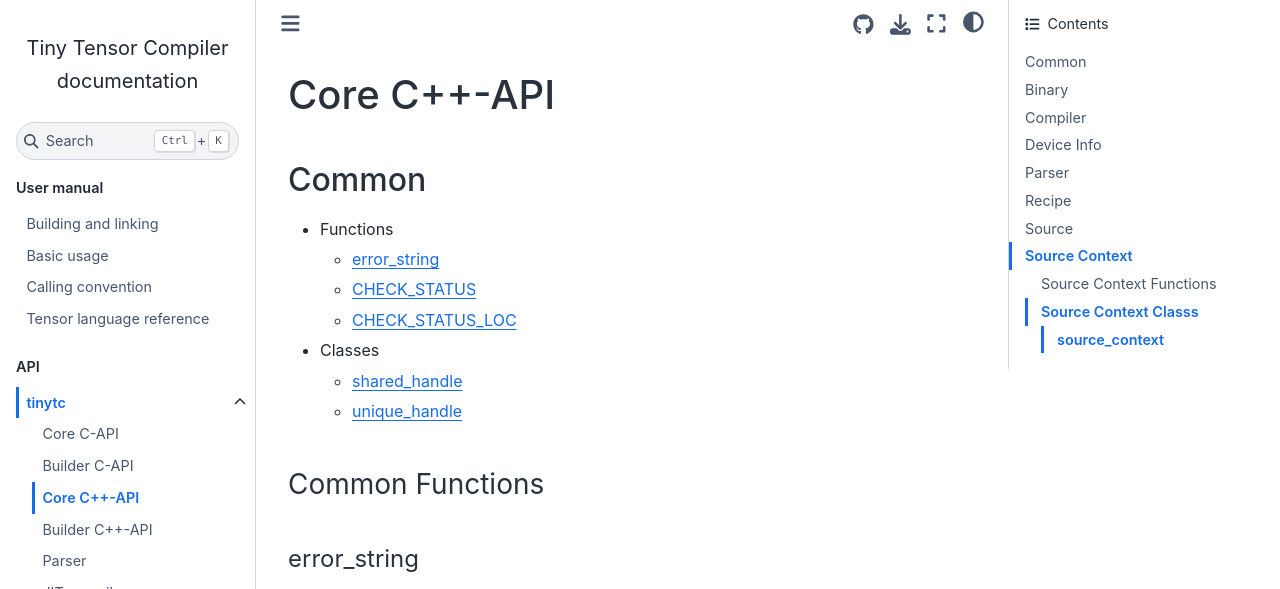
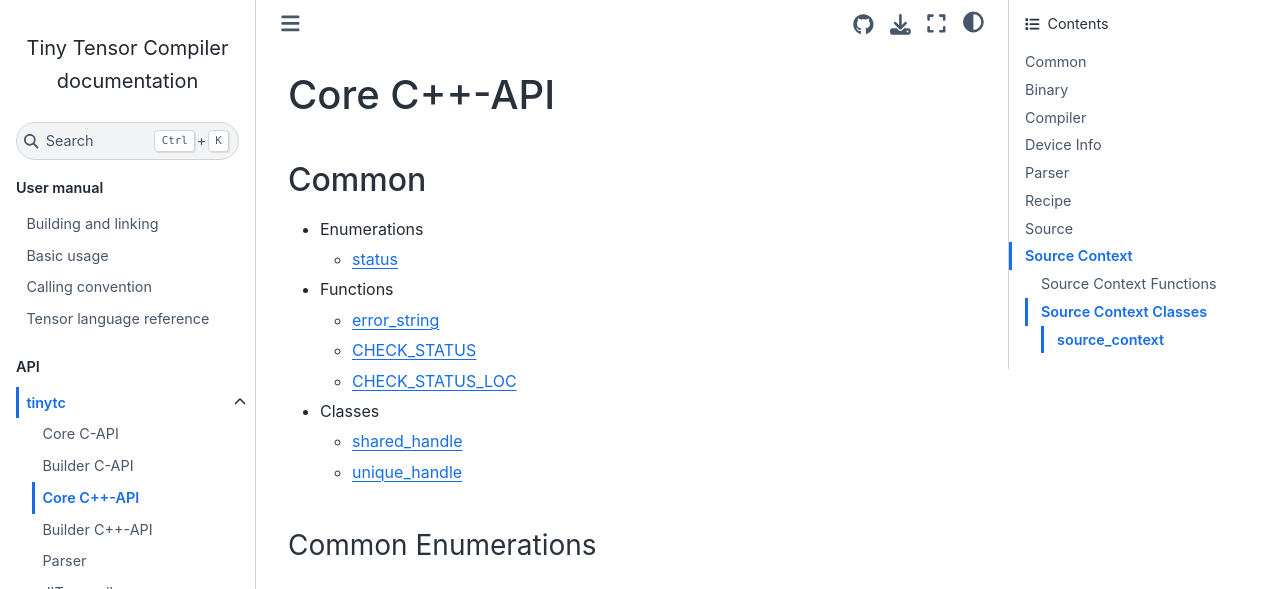
Before and after one commit to intel/tiny-tensor-compiler, a Sphinx documentation site: the page built from docs/api/core_cxxapi.rst, in a window 1280 px wide and 1400 px high. Shown: the top 589 px of the window. Built offline with Sphinx 7.4.7 and the Sphinx Book theme 1.1.4, drawn with Linux system fonts in a browser that asks for light colours; some of the changed text lies outside the part shown; grey boxes are pictures that could not be loaded.

```diff
--- a/docs/api/api_gen.py
+++ b/docs/api/api_gen.py
@@ -44,7 +44,7 @@ with open(args.output_rst, 'w') as f:
                 for symbol in symbol_list:
                     f.write(f'  * :ref:`{strip_symbol_name(symbol)}`\n\n')
             for symbol_type, symbol_list in category.items():
-                write_underline(f, f'{category_name} {symbol_type.title()}s', '-')
+                write_underline(f, f'{category_name} {title(symbol_type).title()}s', '-')
                 for symbol in symbol_list:
                     write_underline(f, strip_symbol_name(symbol), '.')
                     f.write(f'.. doxygen{symbol_type}:: {symbol}\n\n')
--- a/docs/api/core_cxxapi.rst
+++ b/docs/api/core_cxxapi.rst
@@ -7,6 +7,10 @@ Core C++-API
 
 Common
 ======
+
+* Enumerations
+
+  * :ref:`status`
 
 * Functions
 
@@ -21,6 +25,14 @@ Common
   * :ref:`shared_handle`
 
   * :ref:`unique_handle`
+
+Common Enumerations
+-------------------
+
+status
+......
+
+.. doxygenenum:: tinytc::status
 
 Common Functions
 ----------------
@@ -40,8 +52,8 @@ CHECK_STATUS_LOC
 
 .. doxygenfunction:: tinytc::CHECK_STATUS_LOC
 
-Common Classs
--------------
+Common Classes
+--------------
 
 shared_handle
 .............
@@ -60,8 +72,8 @@ Binary
 
   * :ref:`binary`
 
-Binary Classs
--------------
+Binary Classes
+--------------
 
 binary
 ......
@@ -123,8 +135,8 @@ create_core_info_intel_from_arch
 
 .. doxygenfunction:: tinytc::create_core_info_intel_from_arch
 
-Device Info Classs
-------------------
+Device Info Classes
+-------------------
 
 core_info
 .........
@@ -187,8 +199,8 @@ Recipe
 
   * :ref:`pointer_to_scalar`
 
-Recipe Classs
--------------
+Recipe Classes
+--------------
 
 recipe
 ......
@@ -246,8 +258,8 @@ Source
 
   * :ref:`source`
 
-Source Classs
--------------
+Source Classes
+--------------
 
 source
 ......
@@ -273,8 +285,8 @@ create_source_context
 
 .. doxygenfunction:: tinytc::create_source_context
 
-Source Context Classs
----------------------
+Source Context Classes
+----------------------
 
 source_context
 ..............
--- a/docs/api/core_cxxapi.yaml
+++ b/docs/api/core_cxxapi.yaml
@@ -2,6 +2,8 @@
 # SPDX-License-Identifier: BSD-3-Clause
 Core C++-API:
   Common:
+    enum:
+      - tinytc::status
     function:
       - tinytc::error_string
       - tinytc::CHECK_STATUS
```
Also changed, not shown: other parts of docs/api/core_cxxapi.rst (+2 -2 lines), docs/api/builder_cxxapi.rst (+16 -16 lines), 7 other files.
